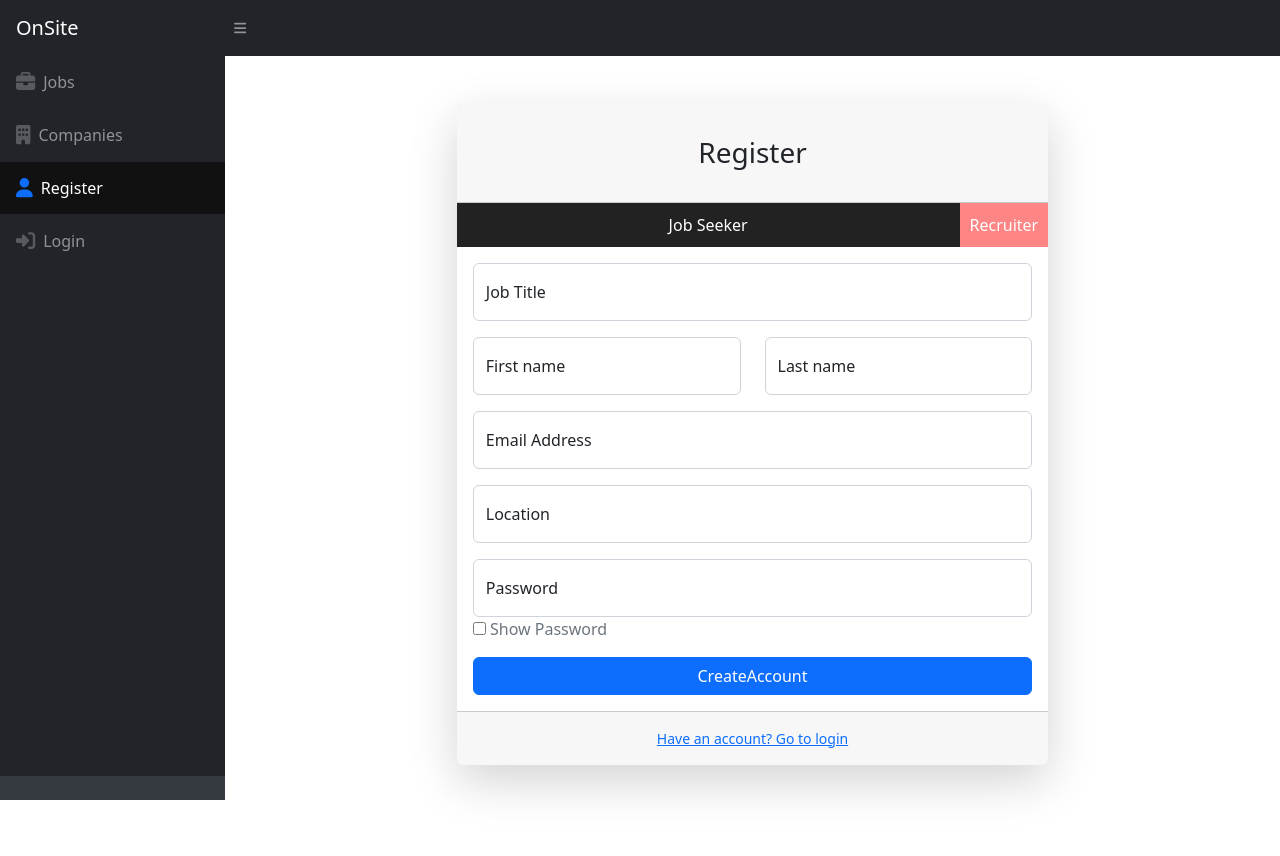
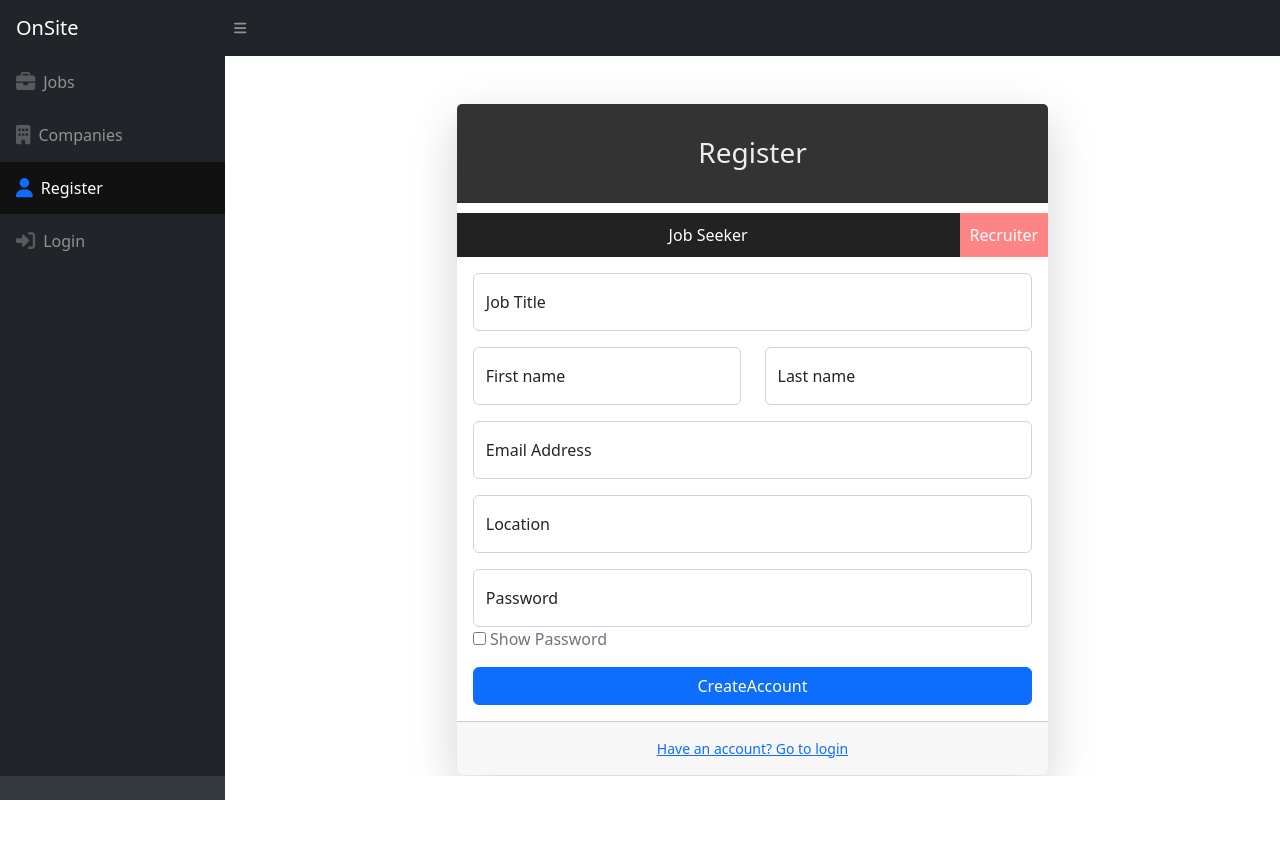
Before and after one commit to adrian007i/onsite, a Django app: page /register in a window 1280 px wide. After the commit the page ends 800 px from the top, so only its background shows below. Run offline with Django 5.2, Linux system fonts and the light colour scheme; some libraries are stand-ins or nearby versions.

Commit message:
fix overflow y formatting

```diff
--- a/static/custom/styles.css
+++ b/static/custom/styles.css
@@ -107,3 +107,21 @@
     font-size: .8rem;
     border-bottom: 1px solid #ccc;
 }
+
+
+main{
+    height: calc(100vh - 80px);
+    overflow-y: scroll;
+}
+
+.card-header{
+    background: #333;
+    color: #eee;
+    margin-bottom: 10px;
+}
+
+.page_header{
+    background: #333;
+    color: #eee;
+    padding: 10px;
+}
--- a/templates/public/companies.html
+++ b/templates/public/companies.html
@@ -6,7 +6,7 @@
 <div id="layoutSidenav_content">
     <main>
         <div class="container-fluid px-4">
-            <h1 class="mt-4">Companies</h1>
+            <h1 class="mt-4 page_header">Companies</h1>
             <br>
             <div class="card mb-4">
                 <table id="listings" class="table table-striped capitalize" style="width:100%">
--- a/templates/public/login.html
+++ b/templates/public/login.html
@@ -4,8 +4,6 @@
 {% block body_block %}
 
 <div id="layoutSidenav_content">
-    <div id="layoutAuthentication">
-        <div id="layoutAuthentication_content">
     <main>
         <div class="container">
             <div class="row justify-content-center">
@@ -55,8 +53,6 @@
             </div>
         </div>
     </main>
-        </div>
-    </div>
 </div>
 
 
--- a/templates/public/register.html
+++ b/templates/public/register.html
@@ -4,8 +4,6 @@
 {% block body_block %}
 
 <div id="layoutSidenav_content">
-    <div id="layoutAuthentication">
-        <div id="layoutAuthentication_content">
     <main>
         <div class="container">
             <div class="row justify-content-center">
@@ -40,7 +38,7 @@
                                     <div class="col-md-6">
                                         <div class="form-floating mb-3 mb-md-0" id="first_name">
                                             <input class="form-control" type="text" placeholder="" required name="first_name" />
-                                                    <label >First name</label>
+                                            <label>First name</label>
                                             <div class="invalid-feedback"></div>
                                         </div>
                                     </div>
@@ -61,7 +59,7 @@
 
                                 <div class="form-floating mb-3" id="location">
                                     <input type="hidden" name="location">
-                                            <input type="text" placeholder="" class="form-control capitalize" onfocus="focusDrop(this)"  onblur="setTimeout(() => {blurDrop('location')}, 500);"  onkeyup="debouncedOnInput(this, 'search_location_ajax')">
+                                    <input type="text" placeholder="" class="form-control capitalize" onfocus="focusDrop(this)" onblur="setTimeout(() => {blurDrop('location')}, 500);" onkeyup="debouncedOnInput(this, 'search_location_ajax')">
                                     <label>Location</label>
                                     <div class="dropdown">
                                         <ul class="dropdown-menu dropdown-menu-dark w-100"> </ul>
@@ -105,7 +103,7 @@
                                     <div class="col-md-6">
                                         <div class="form-floating mb-3 mb-md-0" id="first_name">
                                             <input class="form-control" type="text" placeholder="" required name="first_name" />
-                                                    <label >First name</label>
+                                            <label>First name</label>
                                             <div class="invalid-feedback"></div>
                                         </div>
                                     </div>
@@ -126,7 +124,7 @@
 
                                 <div class="form-floating mb-3" id="location">
                                     <input type="hidden" name="location">
-                                            <input type="text" placeholder="" class="form-control capitalize" onfocus="focusDrop(this)"  onblur="setTimeout(() => {blurDrop('location')}, 500);"  onkeyup="debouncedOnInput(this, 'search_location_ajax')">
+                                    <input type="text" placeholder="" class="form-control capitalize" onfocus="focusDrop(this)" onblur="setTimeout(() => {blurDrop('location')}, 500);" onkeyup="debouncedOnInput(this, 'search_location_ajax')">
                                     <label>Location</label>
                                     <div class="dropdown">
                                         <ul class="dropdown-menu dropdown-menu-dark w-100"> </ul>
@@ -156,8 +154,6 @@
             </div>
         </div>
     </main>
-        </div>
-    </div>
 </div>
 
 <script>
```
Lines whose indentation alone changed are shown as unchanged.
